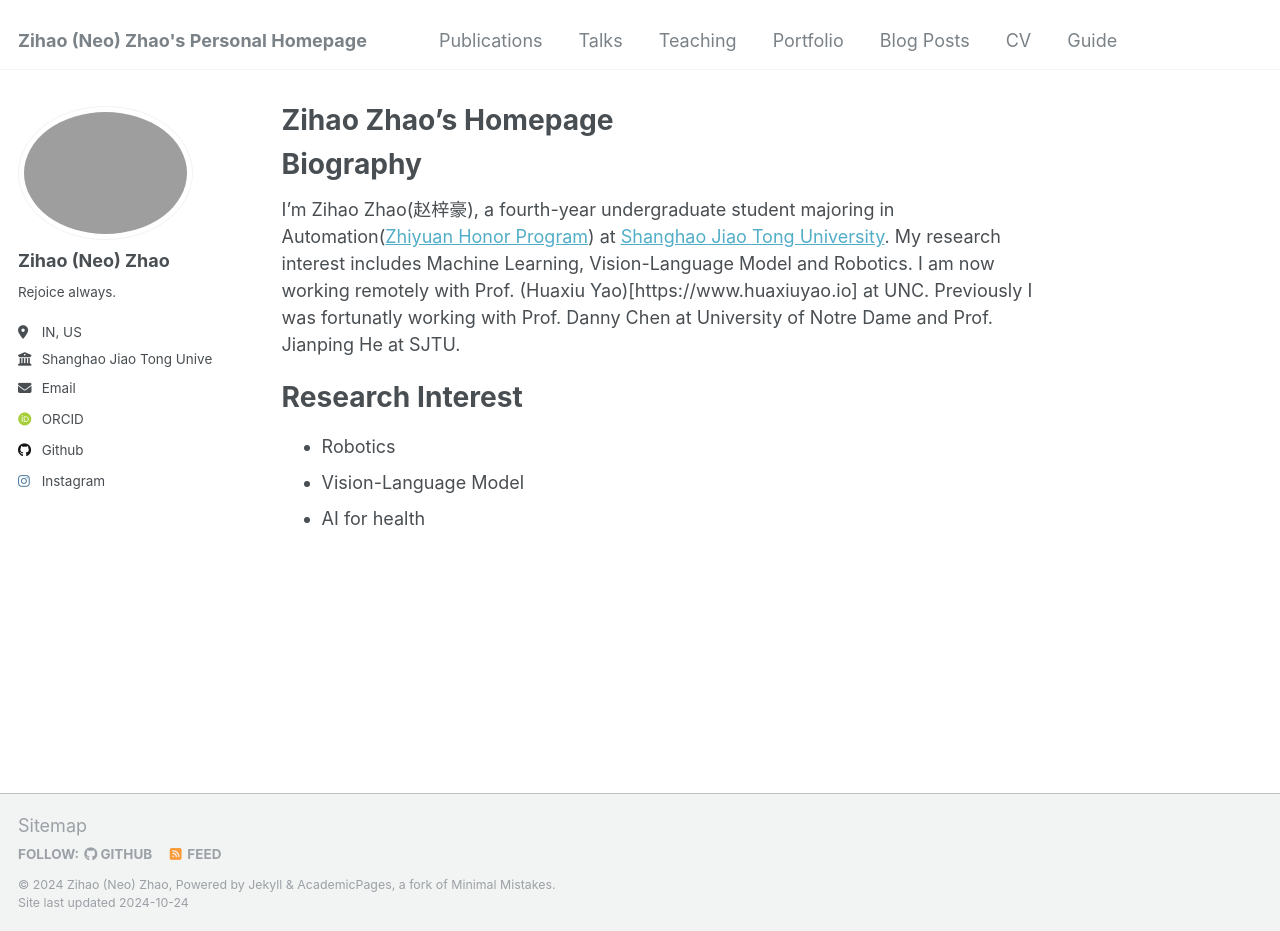
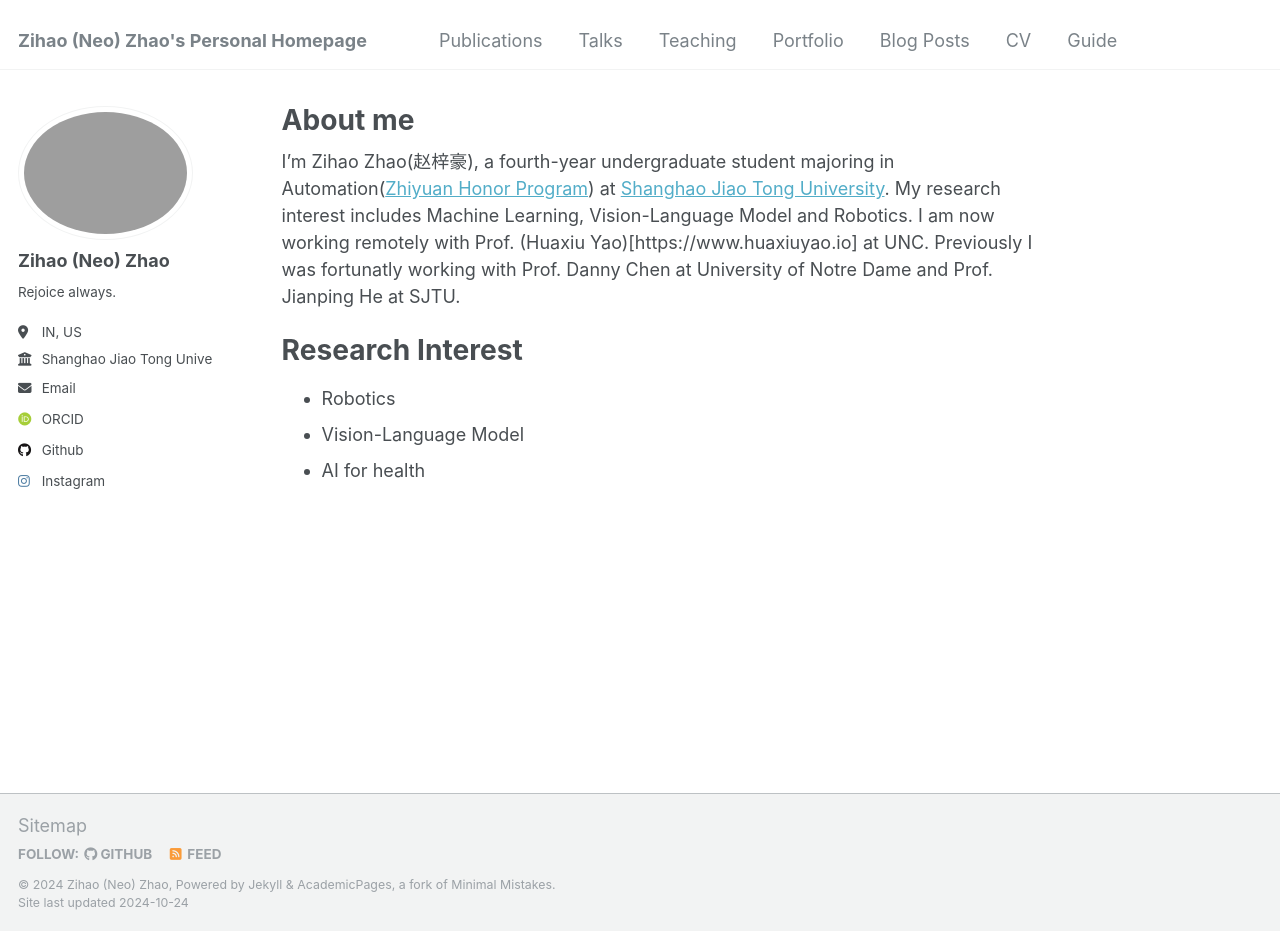
Before and after one commit to neo1zh/neo1zh.github.io, a Jekyll site: the page built from _pages/about.md, in a window 1280 px wide and 931 px high. Built offline with Jekyll 4.4.1, drawn with Linux system fonts in a browser that asks for light colours; some web fonts are replaced.

Commit message:
Update about.md

```diff
--- a/_pages/about.md
+++ b/_pages/about.md
@@ -1,14 +1,13 @@
 ---
 permalink: /
-title: "Zihao Zhao's Homepage"
+title: "About me"
 author_profile: true
 redirect_from:
   - /about/
   - /about.html
 ---
 
-Biography
-=====
+
 I'm Zihao Zhao(赵梓豪), a fourth-year undergraduate student majoring in Automation([Zhiyuan Honor Program](https://en.zhiyuan.sjtu.edu.cn/en)) at [Shanghao Jiao Tong University](https://en.sjtu.edu.cn). My research interest includes Machine Learning, Vision-Language Model and Robotics. I am now working remotely with Prof. (Huaxiu Yao)[https://www.huaxiuyao.io] at UNC. Previously I was fortunatly working with Prof. Danny Chen at University of Notre Dame and Prof. Jianping He at SJTU.
 
 Research Interest
```
